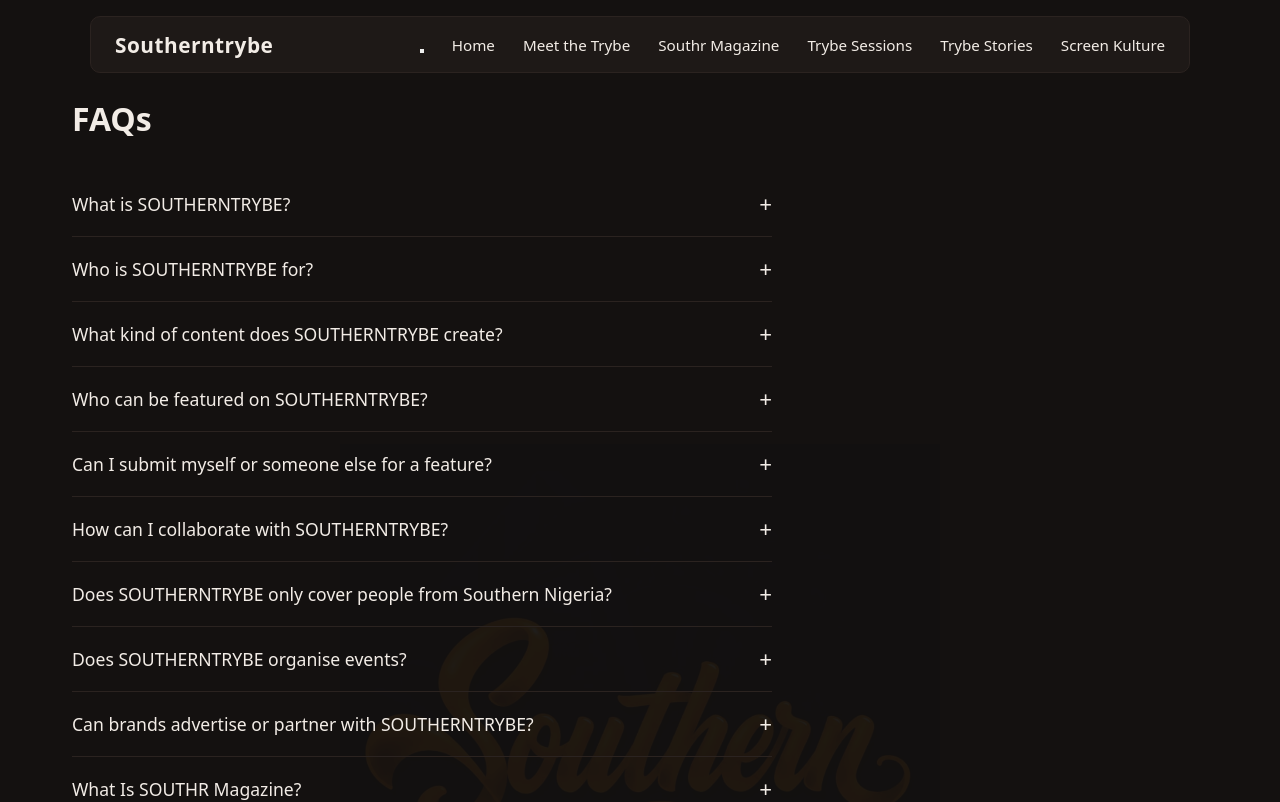
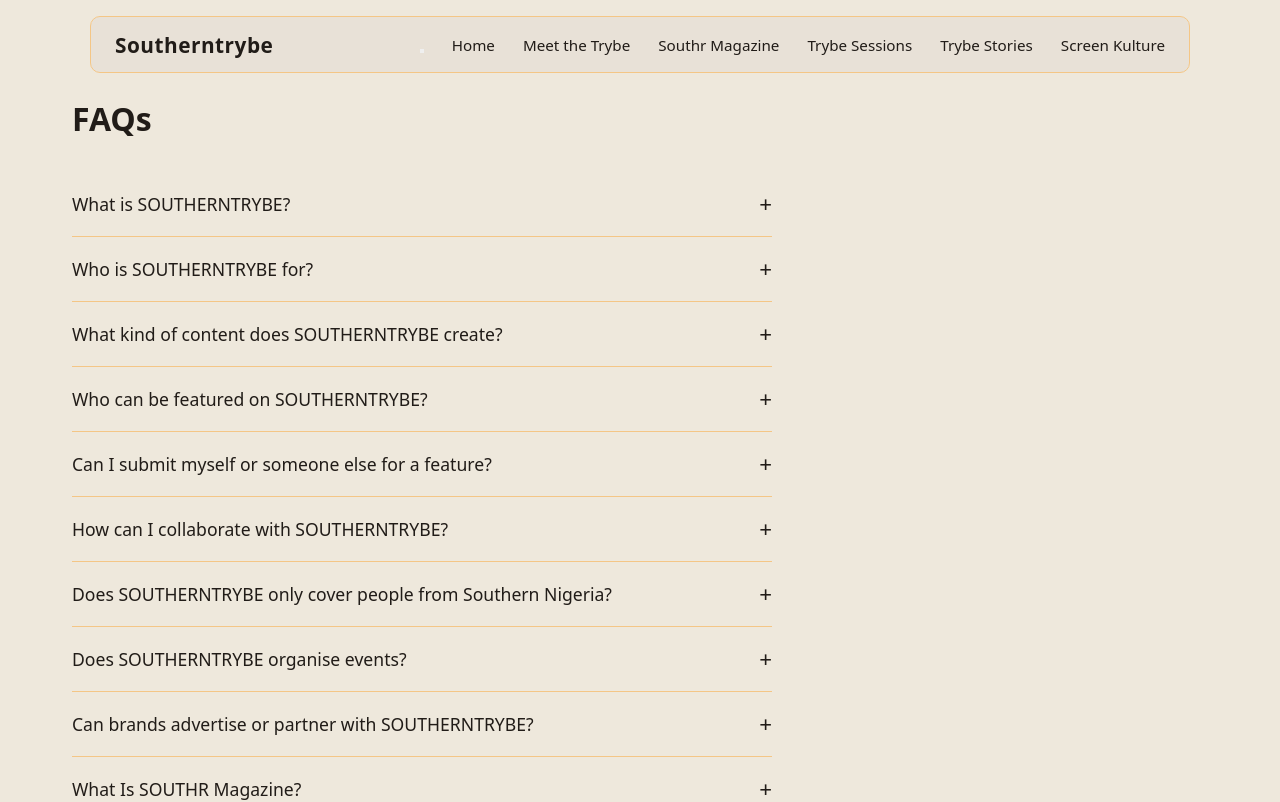
Before and after one commit to Winuxthenerd/southerntrybe, a React (Vite) app: page /southerntrybe/faqs in a window 1280 px wide. Shown: the top 802 px of the page. Built offline with nearby package versions, Linux system fonts and the light colour scheme.

Commit message:
fixed the color pallet 1

```diff
--- a/src/App.css
+++ b/src/App.css
@@ -20,24 +20,3 @@
   color: var(--color-accent);
   text-decoration: underline;
 }
-.watermark-page {
-  position: relative;
-  overflow: hidden;
-}
-
-.watermark-page::before {
-  content: "";
-  position: absolute;
-  top: 50%;
-  left: 50%;
-  width: 600px;
-  height: 600px;
-  background-image: url("/favicon.jpeg");
-  background-repeat: no-repeat;
-  background-position: center;
-  background-size: contain;
-  transform: translate(-50%, -50%);
-  opacity: 0.05;
-  pointer-events: none;
-  z-index: -1;
-}
--- a/src/index.css
+++ b/src/index.css
@@ -1,5 +1,17 @@
 :root {
   /* Dark mode (default) */
+  --color-bg: #EEE8DC;
+  --color-surface: #E8E1D7;
+  --color-surface-alt: #EFE6D8;
+  --color-text: #211C18;
+  --color-text-muted: #6B5D53;
+  --color-accent: #A66B1F;
+  --color-accent-hover: #8F5A19;
+  --color-accent-secondary: #B23A2E;
+  --color-border: #f4c686;
+}
+
+[data-theme="light"] {
   --color-bg: #141110;
   --color-surface: #1E1917;
   --color-surface-alt: #2A211B;
@@ -9,18 +21,6 @@
   --color-accent-hover: #C9862A;
   --color-accent-secondary: #B23A2E;
   --color-border: #2B2320;
-}
-
-[data-theme="light"] {
-  --color-bg: #F7F2EA;
-  --color-surface: #FFFFFF;
-  --color-surface-alt: #EFE6D8;
-  --color-text: #211C18;
-  --color-text-muted: #6B5D53;
-  --color-accent: #A66B1F;
-  --color-accent-hover: #8F5A19;
-  --color-accent-secondary: #B23A2E;
-  --color-border: #D8CFC2;
 }
 
 * {
--- a/src/pages/About.jsx
+++ b/src/pages/About.jsx
@@ -2,7 +2,7 @@
 
 function About() {
   return (
-    <div className="page about-page watermark-page">
+    <div className="page about-page">
       <h1>About Southerntrybe</h1>
       <p>
         SOUTHERNTRYBE is an art inclined media firm dedicated to celebrating
--- a/src/pages/Contact.jsx
+++ b/src/pages/Contact.jsx
@@ -25,7 +25,7 @@
 
 function Contact() {
   return (
-    <div className="page contact-page watermark-page">
+    <div className="page contact-page">
       <h1>Let's Connect</h1>
 
       <div className="contact-copy">
--- a/src/pages/FAQs.jsx
+++ b/src/pages/FAQs.jsx
@@ -80,7 +80,7 @@
   const [openIndex, setOpenIndex] = useState(null);
 
   return (
-    <div className="page faqs-page watermark-page">
+    <div className="page faqs-page">
       <h1>FAQs</h1>
       <div className="faq-list">
         {faqs.map((item, i) => {
--- a/src/pages/Home.jsx
+++ b/src/pages/Home.jsx
@@ -11,7 +11,7 @@
 function Home() {
   return (
     <div className="page ">
-      <section className="hero watermark-page">
+      <section className="hero page">
         <h1 className="hero-title">Southerntrybe</h1>
       </section>
 
```
